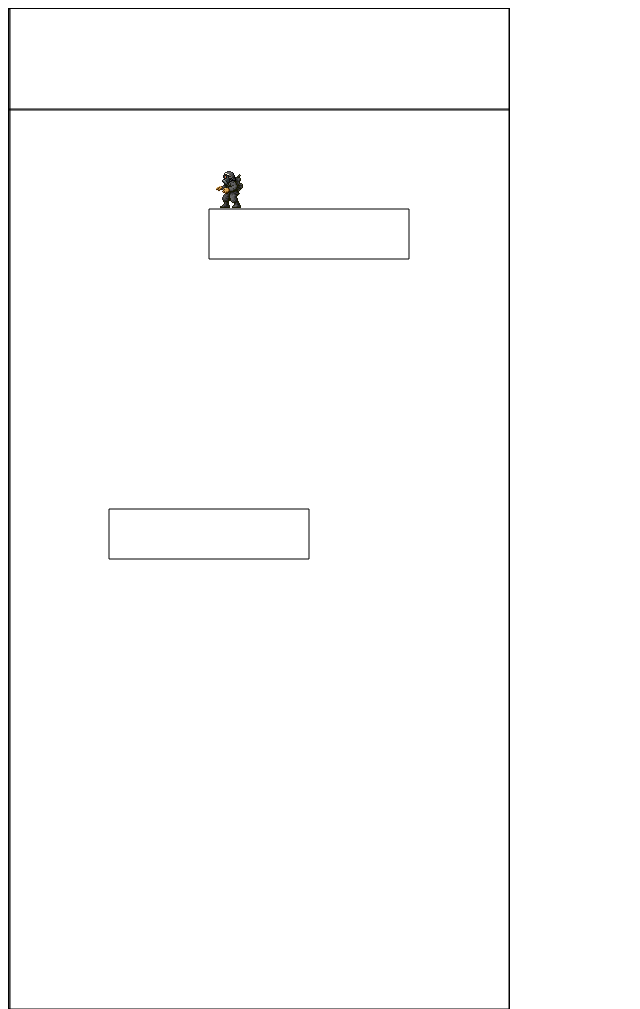
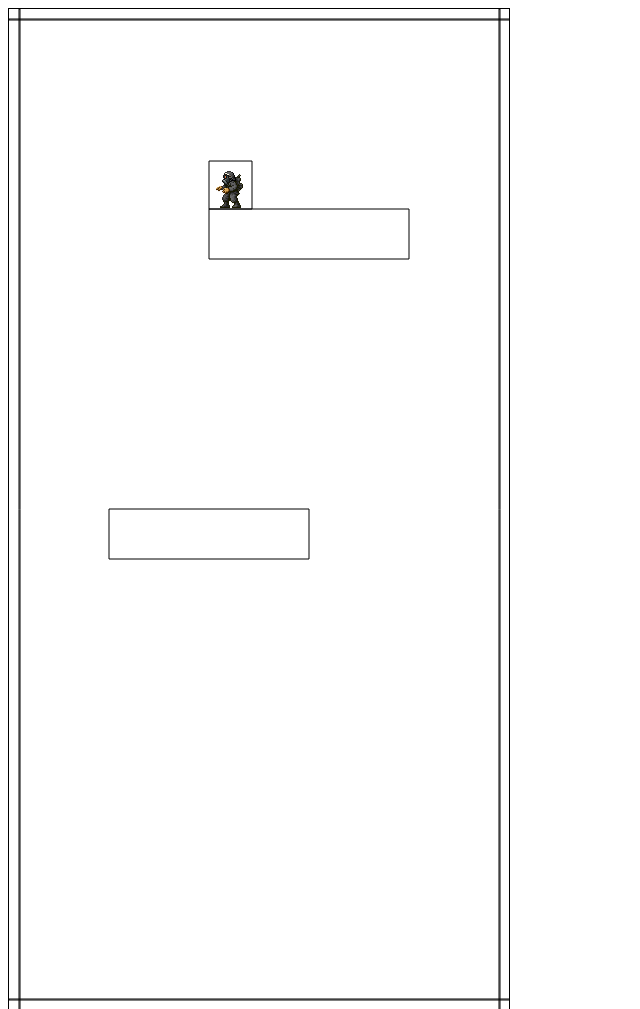
Before and after one commit to edgeSuperman/Giraffe, a plain HTML site: page index.html in a window 1280 px wide. Shown: the top 1009 px of the page, without its empty margins (0-640 px from the left). Drawn offline with Linux system fonts and the light colour scheme.

Commit message:
modified

```diff
--- a/index.html
+++ b/index.html
@@ -44,35 +44,35 @@
             },
             size: 5,
             friction: new g.geom.Vector(1, 0),
-            position: new g.geom.Point(0, 1000),
+            position: new g.geom.Point(0, 990),
             sleep: true
         });
         var wall2 = new g.game.GameObject({
             displayObject: {
                 type: 'Rectangle',
                 width: 1,
-                height:1000,
+                height:1100,
                 recStyle: {
                     strokeStyle: "black",
                     lineWidth: 1
                 }
             },
             size: 5,
-            position: new g.geom.Point(0, 0),
+            position: new g.geom.Point(10, 0),
             sleep: true
         });
         var wall3 = new g.game.GameObject({
             displayObject: {
                 type: 'Rectangle',
                 width: 1,
-                height:1000,
+                height:1100,
                 recStyle: {
                     strokeStyle: "black",
                     lineWidth: 1
                 }
             },
             size: 5,
-            position: new g.geom.Point(500, 0),
+            position: new g.geom.Point(490, 0),
             sleep: true
         });
         var wall4 = new g.game.GameObject({
@@ -86,7 +86,7 @@
                 }
             },
             size: 5,
-            position: new g.geom.Point(0, 100),
+            position: new g.geom.Point(0, 10),
             sleep: true
         });
         var box1 = new g.game.GameObject({
@@ -125,7 +125,8 @@
                 img: this.getImageDataById("idleleft"),
                 width: 258,
                 height: 48,
-                totalFrame:6
+                totalFrame:6,
+				debug: true
             },
             collisionDecrease: true,
             size: 50,
--- a/js/Giraffe/display/Stage.js
+++ b/js/Giraffe/display/Stage.js
@@ -59,7 +59,6 @@
 
                     //程序的主循环
                     window.RequestAnimationFrame(function(){
-                        console.log('newbegin');
                         me._run();
                     });
                     /*  setInterval(function(){
--- a/js/Giraffe/game/GameObject.js
+++ b/js/Giraffe/game/GameObject.js
@@ -96,7 +96,6 @@
 		},
 		_initCollision: function() {
 			var onCollide = function(e) {
-				console.log('collide');
 				var me = this;
 				var collideDirection = e.direction;
 				var velocity = e.velocity;
```
